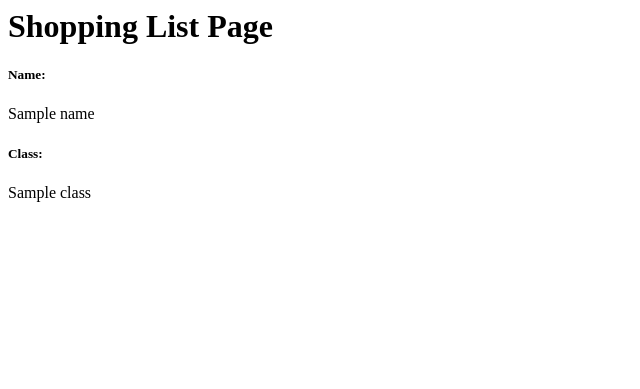
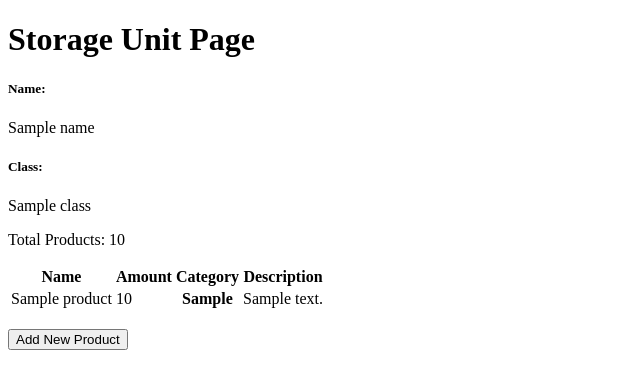
Before and after one commit to Rasheev/storage-unit, a Django app: template main/templates/main.html in a window 1280 px wide. Shown: the top 389 px of the page, without its empty margins (0-640 px from the left). Run offline with Django 4.2, Linux system fonts and the light colour scheme; tables that the repository leaves empty hold one stand-in row (values such as "Sample post"); the template is opened without the code that fills it: values that come from a table or form of the project are taken from there, most other values are stand-ins (such as "Sample title", 1, 10 or a date in 2020).

Commit message:
Added forms and can view submitted datas as xml, json, both can be called by ids

```diff
--- a/main/templates/main.html
+++ b/main/templates/main.html
@@ -1,6 +1,42 @@
-<h1>Shopping List Page</h1>
+{% extends 'base.html' %}
 
-<h5>Name: </h5>
-<p>{{ name }}</p> <!-- Ubahlah sesuai dengan nama kamu -->
-<h5>Class: </h5>
-<p>{{ class }}</p> <!-- Ubahlah sesuai dengan kelas kamu -->
+{% block content %}
+    <h1>Storage Unit Page</h1>
+
+    <h5>Name:</h5>
+    <p>{{name}}</p>
+
+    <h5>Class:</h5>
+    <p>{{class}}</p>
+
+    <p>Total Products: {{ quantity }}</p>
+
+    <table>
+        <tr>
+            <th>Name</th>
+            <th>Amount</th>
+            <th>Category</th>
+            <th>Description</th>
+        </tr>
+
+        {% comment %} Berikut cara memperlihatkan data produk di bawah baris ini {% endcomment %}
+
+        {% for product in products %}
+            <tr>
+                <td>{{product.name}}</td>
+                <td>{{product.amount}}</td>
+                <th>{{product.category}}</th>
+                <td>{{product.description}}</td>
+            </tr>
+        {% endfor %}
+    </table>
+
+    <br />
+
+    <a href="{% url 'main:create_product' %}">
+        <button>
+            Add New Product
+        </button>
+    </a>
+
+{% endblock content %}
--- a/main/urls.py
+++ b/main/urls.py
@@ -1,8 +1,13 @@
 from django.urls import path
-from main.views import show_main
+from main.views import show_main, create_product, show_xml, show_json, show_xml_by_id, show_json_by_id
 
 app_name = 'main'
 
 urlpatterns = [
     path('', show_main, name='show_main'),
+    path('create_product', create_product, name='create_product'),
+    path('xml/', show_xml, name='show_xml'),
+    path('json/', show_json, name='show_json'),
+    path('xml/<int:id>/', show_xml_by_id, name='show_xml_by_id'),
+    path('json/<int:id>/', show_json_by_id, name='show_json'),
 ]
--- a/storage_unit/settings.py
+++ b/storage_unit/settings.py
@@ -55,7 +55,7 @@ ROOT_URLCONF = 'storage_unit.urls'
 TEMPLATES = [
     {
         'BACKEND': 'django.template.backends.django.DjangoTemplates',
-        'DIRS': [],
+        'DIRS': [BASE_DIR / 'templates'],
         'APP_DIRS': True,
         'OPTIONS': {
             'context_processors': [
--- a/storage_unit/urls.py
+++ b/storage_unit/urls.py
@@ -18,6 +18,6 @@ from django.contrib import admin
 from django.urls import path, include
 
 urlpatterns = [
+    path('', include('main.urls')),
     path('admin/', admin.site.urls),
-    path('main/', include('main.urls')),
 ]
--- /dev/null
+++ b/templates/base.html
@@ -0,0 +1,18 @@
+{% load static %}
+<!DOCTYPE html>
+<html lang="en">
+    <head>
+        <meta charset="UTF-8" />
+        <meta
+            name="viewport"
+            content="width=device-width, initial-scale=1.0"
+        />
+        {% block meta %}
+        {% endblock meta %}
+    </head>
+
+    <body>
+        {% block content %}
+        {% endblock content %}
+    </body>
+</html>
```
Also changed, not shown: main/forms.py (added, +7 -0 lines), main/templates/create_product.html (added, +19 -0 lines), main/views.py (+39 -1 lines).
